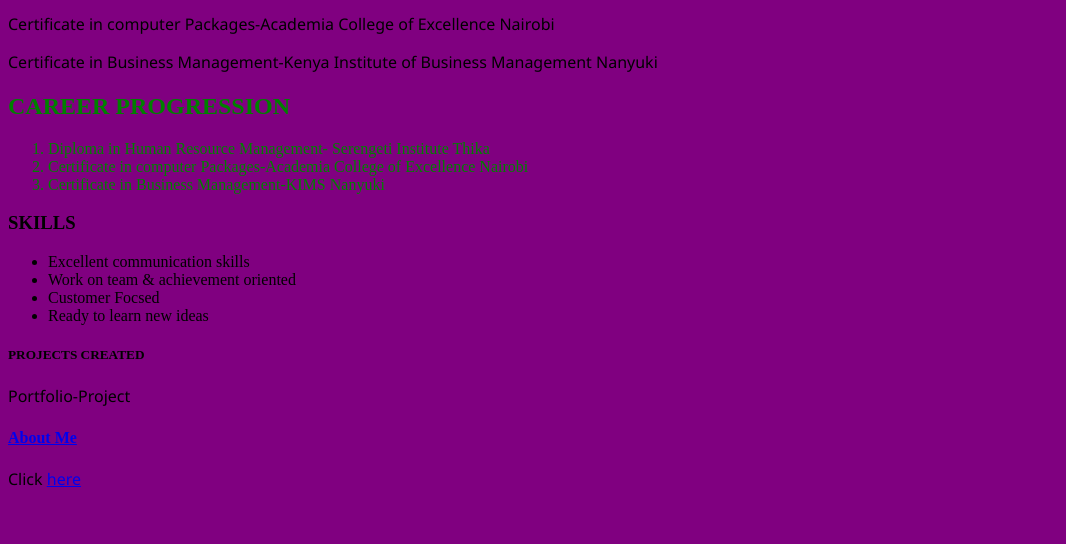
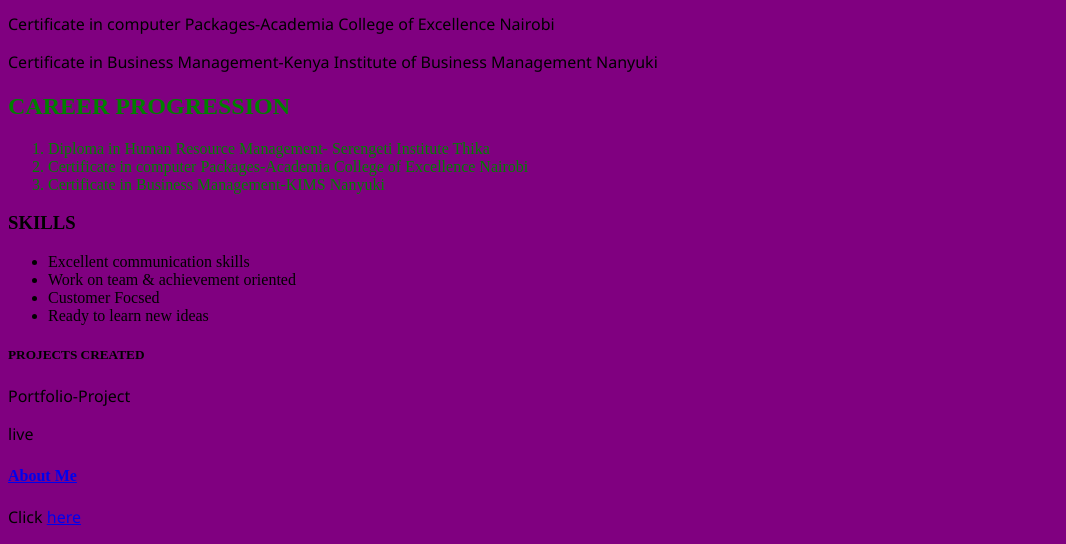
Before and after one commit to mngethe/Portfolio-gn, a plain HTML site: page index.html in a window 1280 px wide. Shown: the part 389-933 px from the top of the page, without its empty margins (0-1066 px from the left). Before the commit the page ends 895 px from the top, so only its background shows below. Drawn offline with Linux system fonts and the light colour scheme.

Commit message:
add changes

```diff
--- a/index.html
+++ b/index.html
@@ -57,7 +57,7 @@
      <div>
         <h5>PROJECTS CREATED</h5>
         <p>Portfolio-Project</p>
-        <p></p>
+     <p>live </p>
      </div>
     <div>
         <h4><a href="Info_Me.html">About Me </a> </h4>
```
